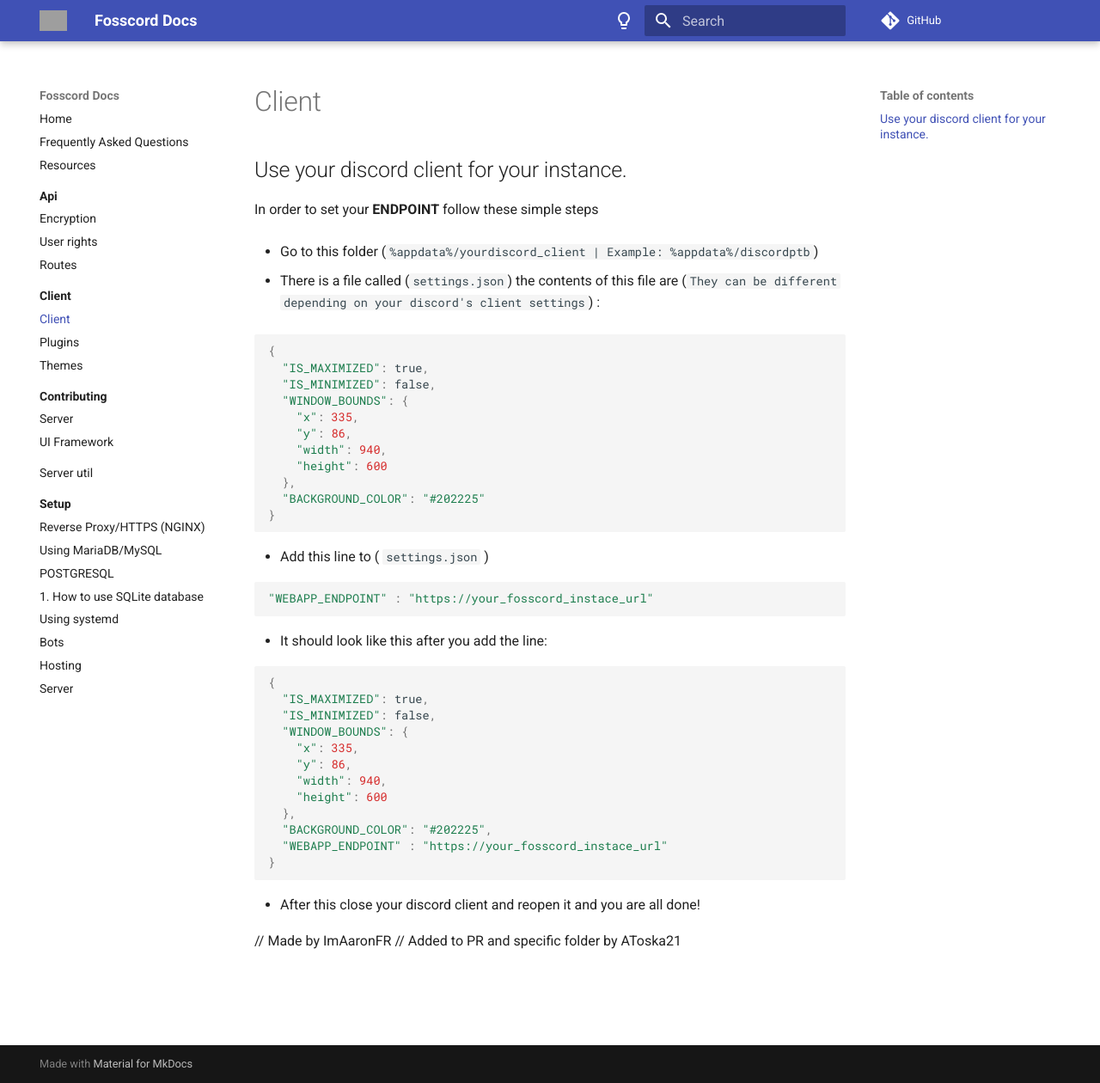
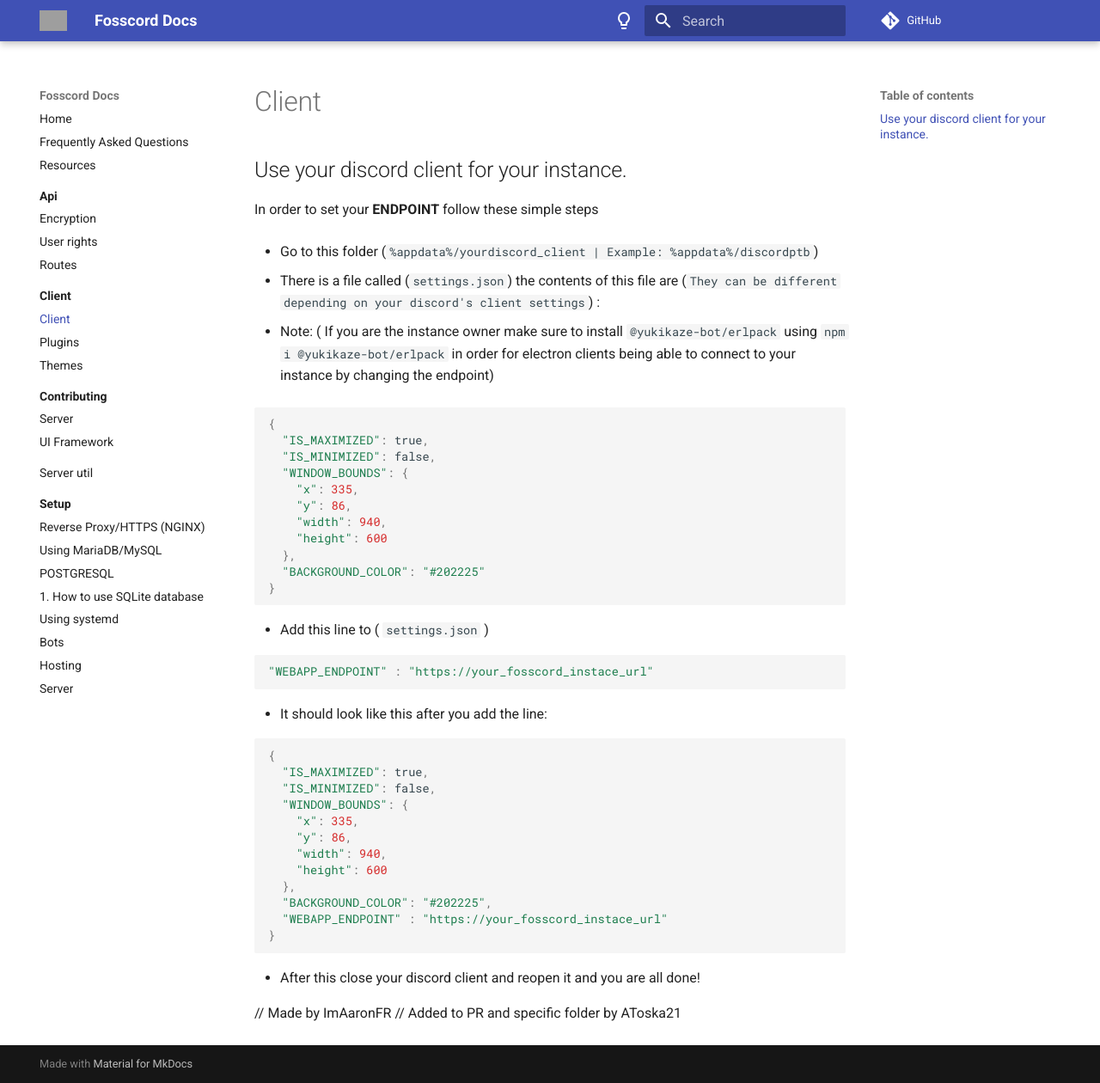
Before and after one commit to spacebarchat/docs, an MkDocs documentation site: the page built from docs/client/connect.md, in a window 1280 px wide and 1260 px high. Shown: the whole window at 86% size. Built offline with MkDocs 1.6.1 and Material for MkDocs 9.7.7, drawn with Linux system fonts in a browser that asks for light colours; comment, search, counter and statistics services are not loaded; grey boxes are pictures that could not be loaded.

Commit message:
Updated connect.md

````diff
--- a/docs/client/connect.md
+++ b/docs/client/connect.md
@@ -7,6 +7,8 @@
 - Go to this folder (`%appdata%/yourdiscord_client | Example: %appdata%/discordptb`)
 
 - There is a file called (`settings.json`) the contents of this file are (`They can be different depending on your discord's client settings`) :
+
+- Note: ( If you are the instance owner make sure to install `@yukikaze-bot/erlpack` using `npm i @yukikaze-bot/erlpack` in order for electron clients being able to connect to your instance by changing the endpoint)
 
 
 ```js
````
